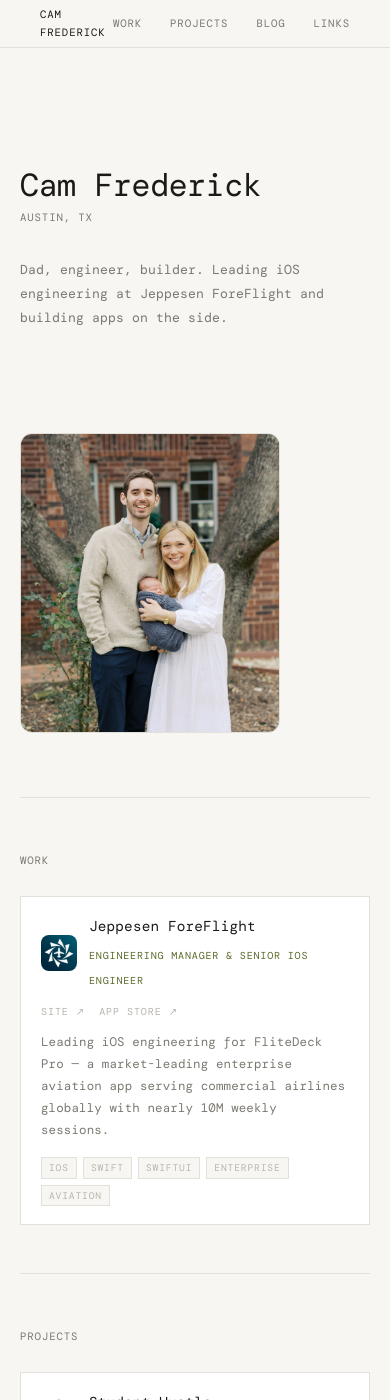
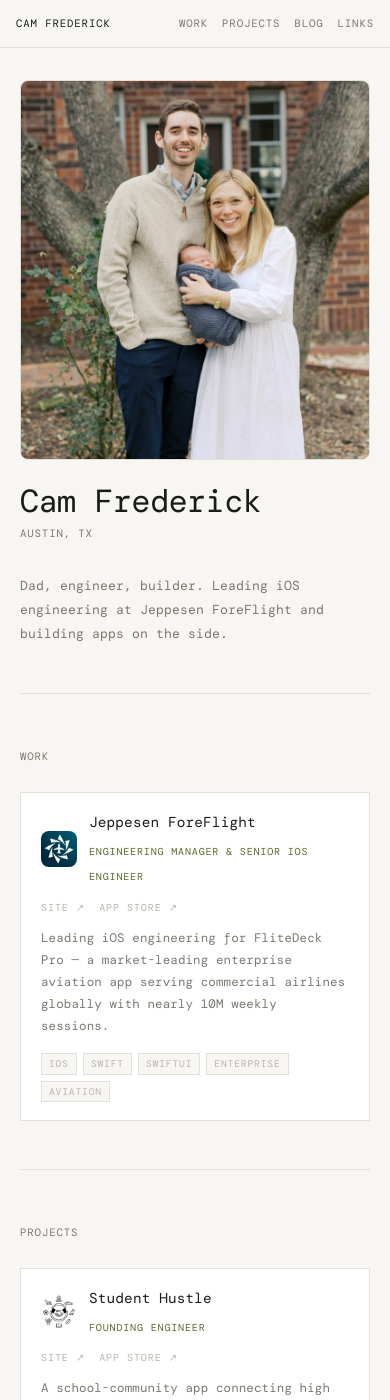
Before and after one commit to cam-frederick/cam-frederick.github.io, a Jekyll site: the page built from index.html, in a window 390 px wide and 1400 px high. Built offline with Jekyll 4.4.1, drawn with Linux system fonts in a browser that asks for light colours; some web fonts are replaced; some of the changed text lies outside the part shown.

Commit message:
Add TouchLine project card and fix mobile layout
Co-Authored-By: Claude Sonnet 4.6 <noreply@anthropic.com>

```diff
--- a/index.html
+++ b/index.html
@@ -110,6 +110,34 @@
               </div>
             </div>
           </article>
+
+          <article class="card">
+            <div class="card-accent" aria-hidden="true"></div>
+            <div class="card-inner">
+              <div class="card-top">
+                <div class="card-title-group">
+                  <img src="assets/touchline-icon.png" alt="TouchLine icon" class="card-icon card-icon--rounded" />
+                  <div>
+                    <h2 class="card-title">TouchLine</h2>
+                    <span class="card-role mono">Indie Developer</span>
+                  </div>
+                </div>
+                <div class="card-links">
+                  <span class="card-link" style="color: var(--accent); cursor: default;">Coming Soon</span>
+                </div>
+              </div>
+              <p class="card-desc">
+                A soccer tactics board for coaches — animate plays, build team sheets, and sync across iPhone, iPad, and Mac.
+              </p>
+              <div class="card-tags">
+                <span class="tag">iOS</span>
+                <span class="tag">iPadOS</span>
+                <span class="tag">macOS</span>
+                <span class="tag">SwiftUI</span>
+                <span class="tag">SwiftData</span>
+              </div>
+            </div>
+          </article>
         </div>
       </section>
 
--- a/style.css
+++ b/style.css
@@ -522,21 +522,38 @@ a { color: inherit; text-decoration: none; }
 /* ─── Responsive ──────────────────────────────── */
 @media (max-width: 640px) {
   .container { padding: 0 20px; }
+
+  /* Topbar: prevent brand from wrapping, compress link gap */
+  .topbar {
+    padding: 0 16px;
+    gap: 12px;
+  }
+  .topbar-brand { white-space: nowrap; }
+  .topbar-links { gap: 14px; }
+
+  /* Header: stack photo above content, tighten spacing */
   .site-header {
     grid-template-columns: 1fr;
+    grid-template-rows: auto auto;
     min-height: auto;
+    padding: 32px 0 48px;
+    gap: 24px;
   }
 
-  .site-header-content { padding: 48px 0 40px; }
+  .profile-photo {
+    order: -1;
+    width: 100%;
+    height: 380px;
+    border-radius: 8px;
+    object-position: center 20%;
+  }
+
+  .site-header-content { padding: 0; }
 
   .header-eyebrow {
     flex-direction: column;
     align-items: flex-start;
     gap: 4px;
-  }
-
-  .profile-photo {
-    height: 300px;
   }
 
   .header-nav {
```
Also changed, not shown: assets/touchline-icon.png (added), 1 other file.
